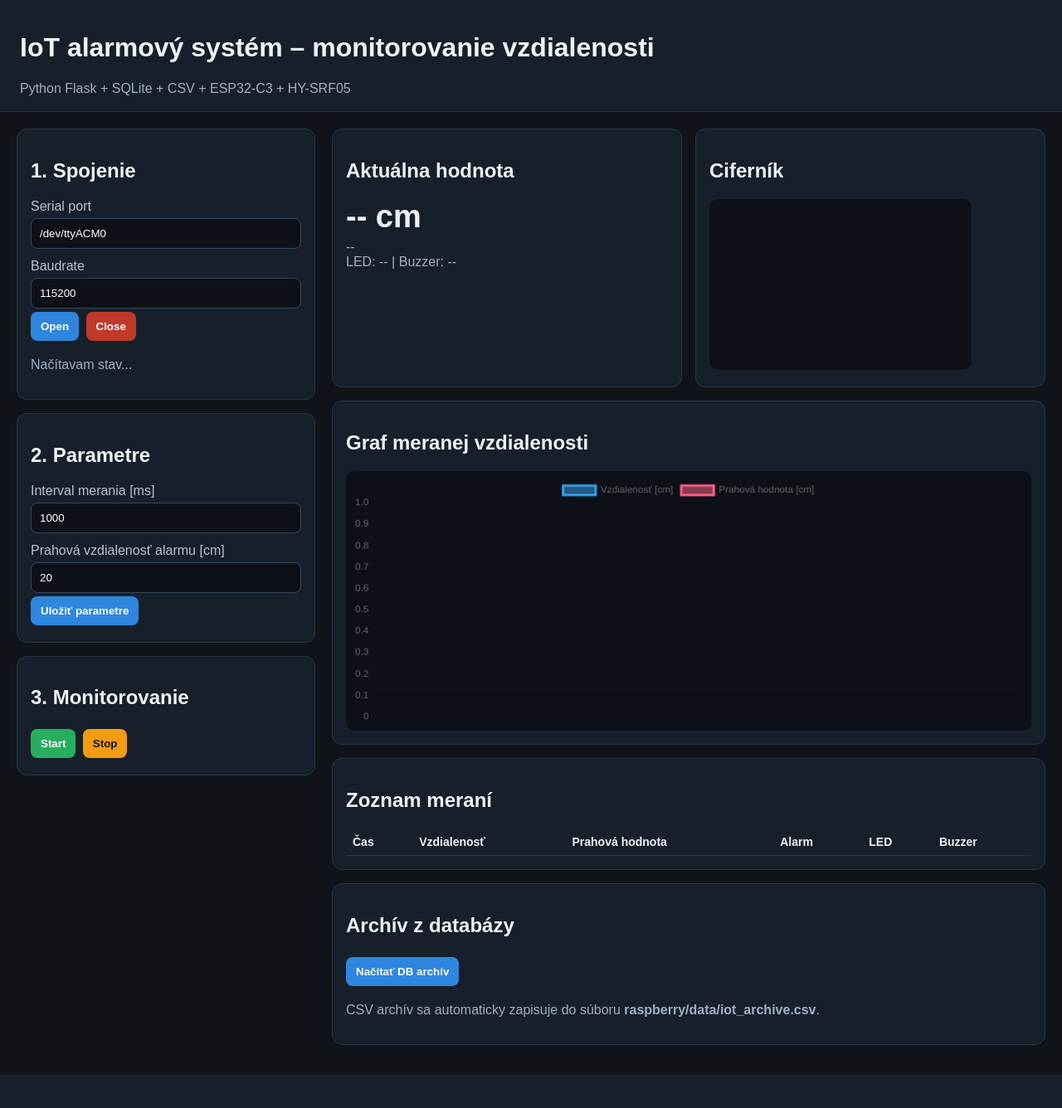
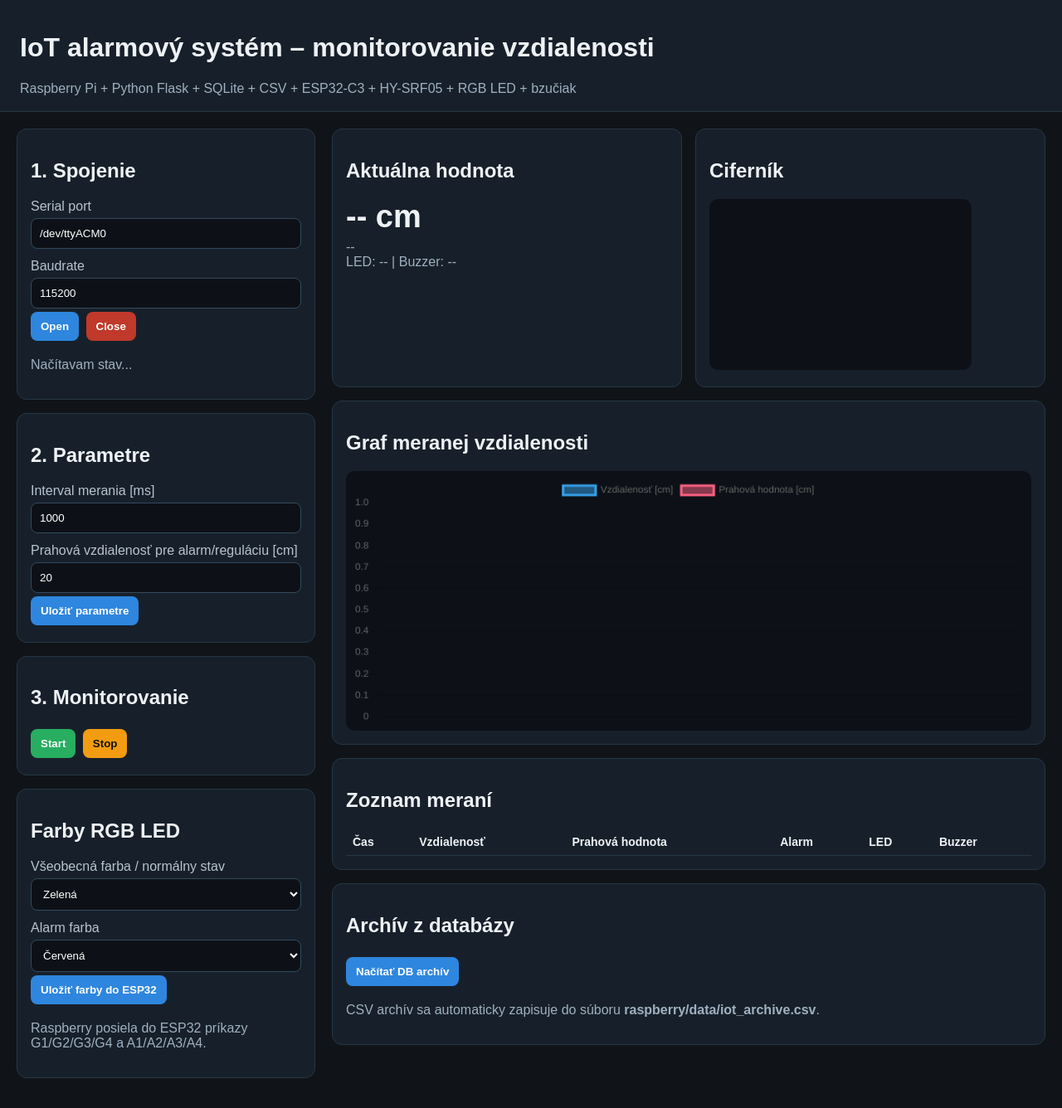
Before and after one commit to ViktorBarczi/Poit_Zadanie, a Python web app: template raspberry_pi/templates/index.html in a window 1280 px wide. Shown: the whole page at 83% size. Before the commit the page ends 1296 px from the top, so only its background shows below. Run offline with Jinja, Linux system fonts and the light colour scheme; the template is opened without the code that fills it, so the values that code supplies are empty; a map, chart or similar area stays blank.

Commit message:
Add LED color controls and alarm-only measurement list

```diff
--- a/raspberry_pi/templates/index.html
+++ b/raspberry_pi/templates/index.html
@@ -11,7 +11,7 @@
     main { padding: 20px; display: grid; grid-template-columns: 360px 1fr; gap: 20px; }
     .card { background: #17202a; border: 1px solid #263646; border-radius: 12px; padding: 16px; margin-bottom: 16px; }
     label { display: block; margin-top: 12px; color: #b7c3d0; }
-    input { width: 100%; box-sizing: border-box; padding: 10px; margin-top: 5px; border-radius: 8px; border: 1px solid #34495e; background: #0d1117; color: #fff; }
+    input, select { width: 100%; box-sizing: border-box; padding: 10px; margin-top: 5px; border-radius: 8px; border: 1px solid #34495e; background: #0d1117; color: #fff; }
     button { padding: 10px 12px; border: 0; border-radius: 8px; margin: 4px 4px 4px 0; cursor: pointer; font-weight: bold; }
     .primary { background: #2e86de; color: white; }
     .success { background: #27ae60; color: white; }
@@ -31,7 +31,7 @@
 <body>
 <header>
   <h1>IoT alarmový systém – monitorovanie vzdialenosti</h1>
-  <div class="muted">Python Flask + SQLite + CSV + ESP32-C3 + HY-SRF05</div>
+  <div class="muted">Raspberry Pi + Python Flask + SQLite + CSV + ESP32-C3 + HY-SRF05 + RGB LED + bzučiak</div>
 </header>
 
 <main>
@@ -51,7 +51,7 @@
       <h2>2. Parametre</h2>
       <label>Interval merania [ms]</label>
       <input id="interval" type="number" min="200" max="10000" value="1000">
-      <label>Prahová vzdialenosť alarmu [cm]</label>
+      <label>Prahová vzdialenosť pre alarm/reguláciu [cm]</label>
       <input id="threshold" type="number" min="2" max="400" step="0.1" value="20">
       <button class="primary" onclick="saveSettings()">Uložiť parametre</button>
     </div>
@@ -60,6 +60,28 @@
       <h2>3. Monitorovanie</h2>
       <button class="success" onclick="startMonitoring()">Start</button>
       <button class="warning" onclick="stopMonitoring()">Stop</button>
+    </div>
+
+    <div class="card">
+      <h2>Farby RGB LED</h2>
+      <label>Všeobecná farba / normálny stav</label>
+      <select id="generalColor">
+        <option value="BLUE">Modrá</option>
+        <option value="GREEN" selected>Zelená</option>
+        <option value="RED">Červená</option>
+        <option value="PURPLE">Fialová</option>
+      </select>
+
+      <label>Alarm farba</label>
+      <select id="alarmColor">
+        <option value="BLUE">Modrá</option>
+        <option value="GREEN">Zelená</option>
+        <option value="RED" selected>Červená</option>
+        <option value="PURPLE">Fialová</option>
+      </select>
+
+      <button class="primary" onclick="saveColors()">Uložiť farby do ESP32</button>
+      <p class="muted">Raspberry posiela do ESP32 príkazy G1/G2/G3/G4 a A1/A2/A3/A4.</p>
     </div>
   </section>
 
@@ -171,13 +193,40 @@ async function closeSystem() { await postJson('/api/close'); }
 async function saveSettings() { await postJson('/api/settings', settingsPayload()); }
 async function startMonitoring() { await saveSettings(); await postJson('/api/start'); }
 async function stopMonitoring() { await postJson('/api/stop'); }
+async function saveColors() {
+  await postJson('/api/settings/colors', {
+    general_color: document.getElementById('generalColor').value,
+    alarm_color: document.getElementById('alarmColor').value
+  });
+}
 
 function renderRows(data) {
   const tbody = document.getElementById('rows');
   tbody.innerHTML = '';
-  data.slice().reverse().slice(0, 20).forEach(item => {
+
+  const alarmOnlyData = data
+    .filter(item => item.alert === true || item.alert === 1)
+    .slice()
+    .reverse()
+    .slice(0, 20);
+
+  if (alarmOnlyData.length === 0) {
     const tr = document.createElement('tr');
-    tr.innerHTML = `<td>${item.created_at}</td><td>${item.distance_cm}</td><td>${item.threshold_cm}</td><td class="${item.alert ? 'alert' : 'ok'}">${item.alert ? 'ÁNO' : 'NIE'}</td><td>${item.led}</td><td>${item.buzzer ? 'ON' : 'OFF'}</td>`;
+    tr.innerHTML = `<td colspan="6">Zatiaľ nebol zaznamenaný žiadny alarm.</td>`;
+    tbody.appendChild(tr);
+    return;
+  }
+
+  alarmOnlyData.forEach(item => {
+    const tr = document.createElement('tr');
+    tr.innerHTML = `
+      <td>${item.created_at}</td>
+      <td>${item.distance_cm}</td>
+      <td>${item.threshold_cm}</td>
+      <td class="alert">ÁNO</td>
+      <td>${item.led}</td>
+      <td>${item.buzzer ? 'ON' : 'OFF'}</td>
+    `;
     tbody.appendChild(tr);
   });
 }
@@ -193,7 +242,9 @@ async function refresh() {
   const latestResp = await fetch('/api/latest');
   const latest = await latestResp.json();
   const item = latest.data;
+
   document.getElementById('message').textContent = latest.state.last_message || '';
+
   if (item) {
     document.getElementById('distance').textContent = item.distance_cm + ' cm';
     document.getElementById('alarm').textContent = item.alert ? 'ALARM: objekt je bližšie ako prah' : 'Stav OK';
@@ -204,6 +255,7 @@ async function refresh() {
   } else {
     drawGauge(0, document.getElementById('threshold').value);
   }
+
   const recentResp = await fetch('/api/recent');
   const recent = await recentResp.json();
   renderRows(recent.data);
```
